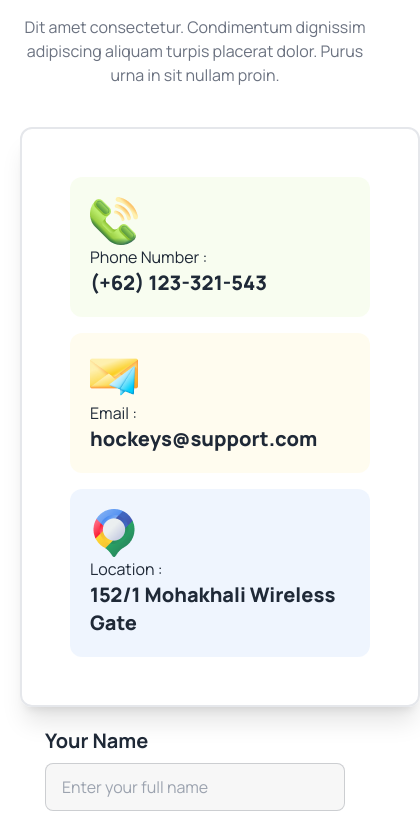
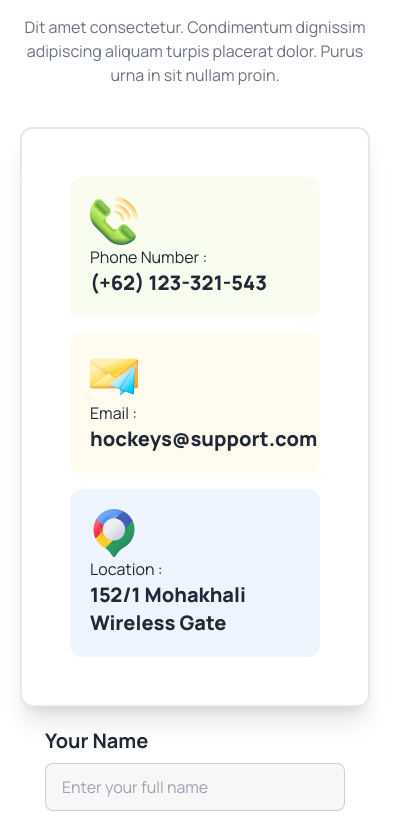
Before and after one commit to SifatSararChistee/hockey-project, a plain HTML site: page index.html in a window 390 px wide. Shown: the part 7400-8240 px from the top of the page, 420 px wide, since content can reach past the window. Drawn offline with nearby package versions, Linux system fonts and the light colour scheme.

Commit message:
updated input section

```diff
--- a/index.html
+++ b/index.html
@@ -429,7 +429,7 @@
     </h1>
     <p class="text-base font-normal mb-10 text-center text-gray-500">Dit amet consectetur. Condimentum dignissim adipiscing aliquam turpis placerat dolor. Purus urna in sit nullam proin.  </p>
     <div class="lg:flex gap-6 lg:justify-center md:flex md:justify-center">
-        <div class="p-12 shadow-xl border-2 rounded-xl w-[400px] flex flex-col gap-4">
+      <div class="p-12 shadow-xl border-2 rounded-xl lg:w-[400px] md:w-[400px] flex flex-col gap-4">
             <div class="bg-[#BCED6D1A] rounded-xl p-5">
                 <img src="Images/call.png" alt="">
                 <p>Phone Number : </p>
```
